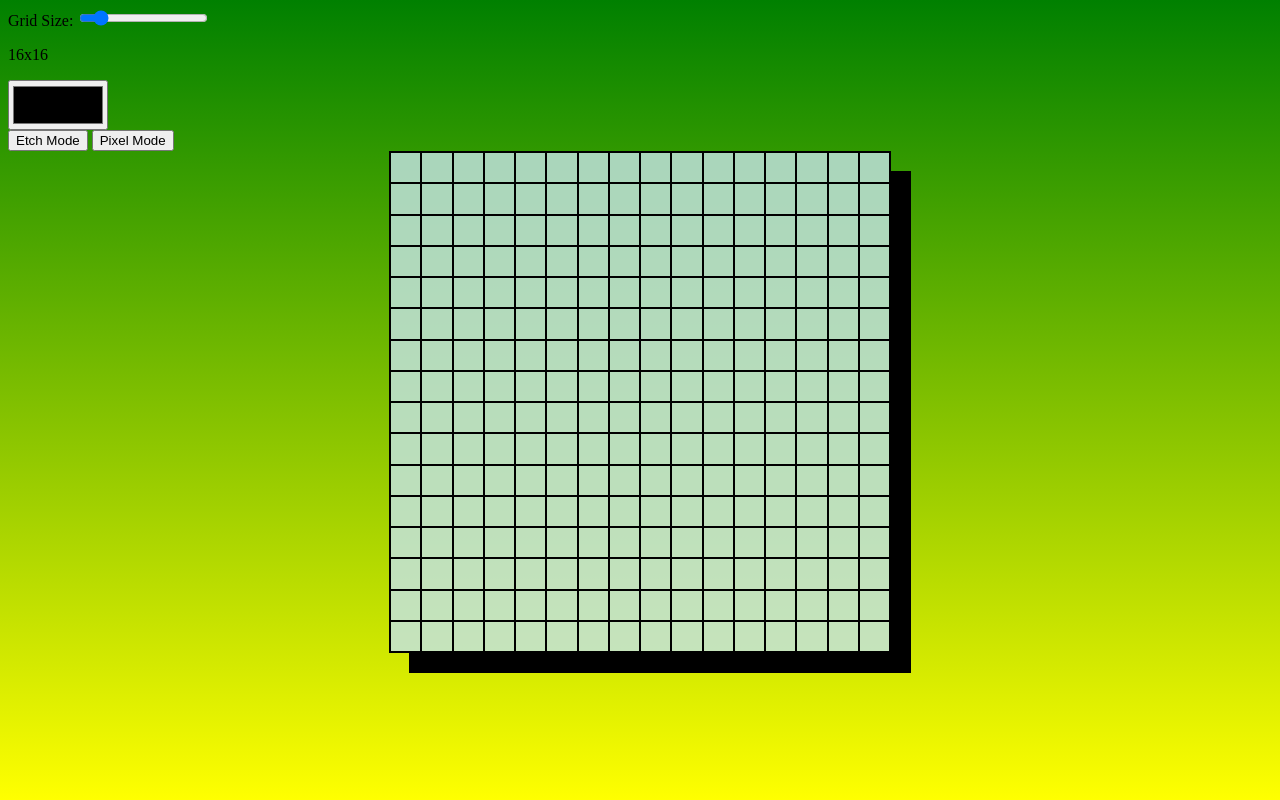
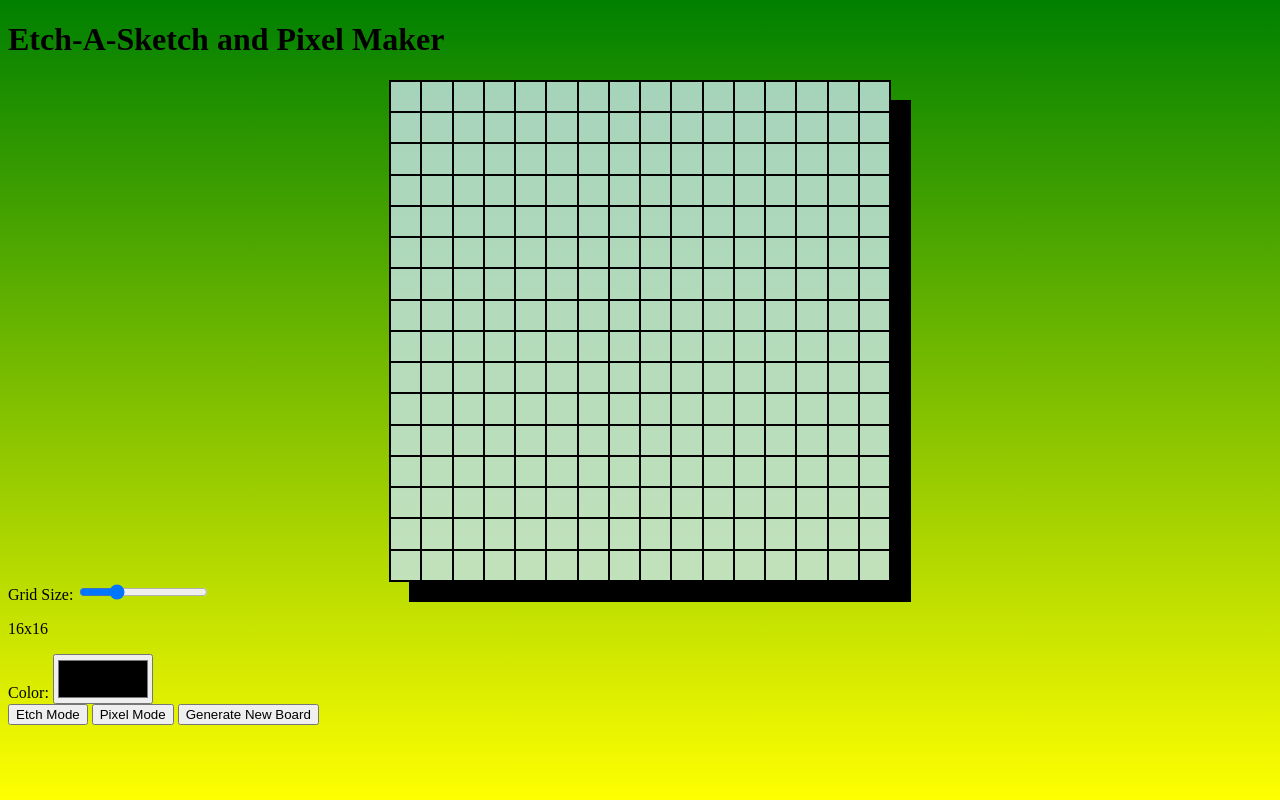
Before and after one commit to beau214/pixeletch, a plain HTML site: page index.html in a window 1280 px wide. Drawn offline with Linux system fonts and the light colour scheme.

Commit message:
Update index.html

```diff
--- a/index.html
+++ b/index.html
@@ -5,23 +5,31 @@
     <meta http-equiv="X-UA-Compatible" content="IE=edge">
     <meta name="viewport" content="width=device-width, initial-scale=1.0">
     <link href="styles.css" rel="stylesheet">
-    <title>Magic the Gathering</title>
+    <link rel="preconnect" href="https://fonts.googleapis.com"><link rel="preconnect" href="https://fonts.gstatic.com" crossorigin><link href="https://fonts.googleapis.com/css2?family=Space+Mono&display=swap" rel="stylesheet">
+    <title>Pixel Etch</title>
 
 </head>
 <body>
-    <div id="selection">
-        <label for="size">Grid Size:</label>
-        <input type="range" id="size" value="16" min="4" max="100">
-        <p id="gridSize"></p>
-        <input type="color" id="colorPicker">
-    </div>
-    <button id="makeGrid">Etch Mode</button>
-    <button id="pixelMode">Pixel Mode</button>
+    <h1>Etch-A-Sketch and Pixel Maker</h1>
     <div id="sketch">
         <div id="container">
 
         </div>
     </div>
+    <div id="selection">
+        <div id="style">
+            <label for="size">Grid Size:</label>
+            <input type="range" id="size" value="16" min="4" max="50">
+            <p id="gridSize"></p>
+            <label for="colorPicker">Color:</label>
+            <input type="color" id="colorPicker">
+        </div>
+        <div id="buttons">
+            <button id="etchMode">Etch Mode</button>
+            <button id="pixelMode">Pixel Mode</button>
+            <button id="generate">Generate New Board</button>
+        </div>
+    </div>
     <script src="scripts.js"></script>
 </body>
 </html>
```
